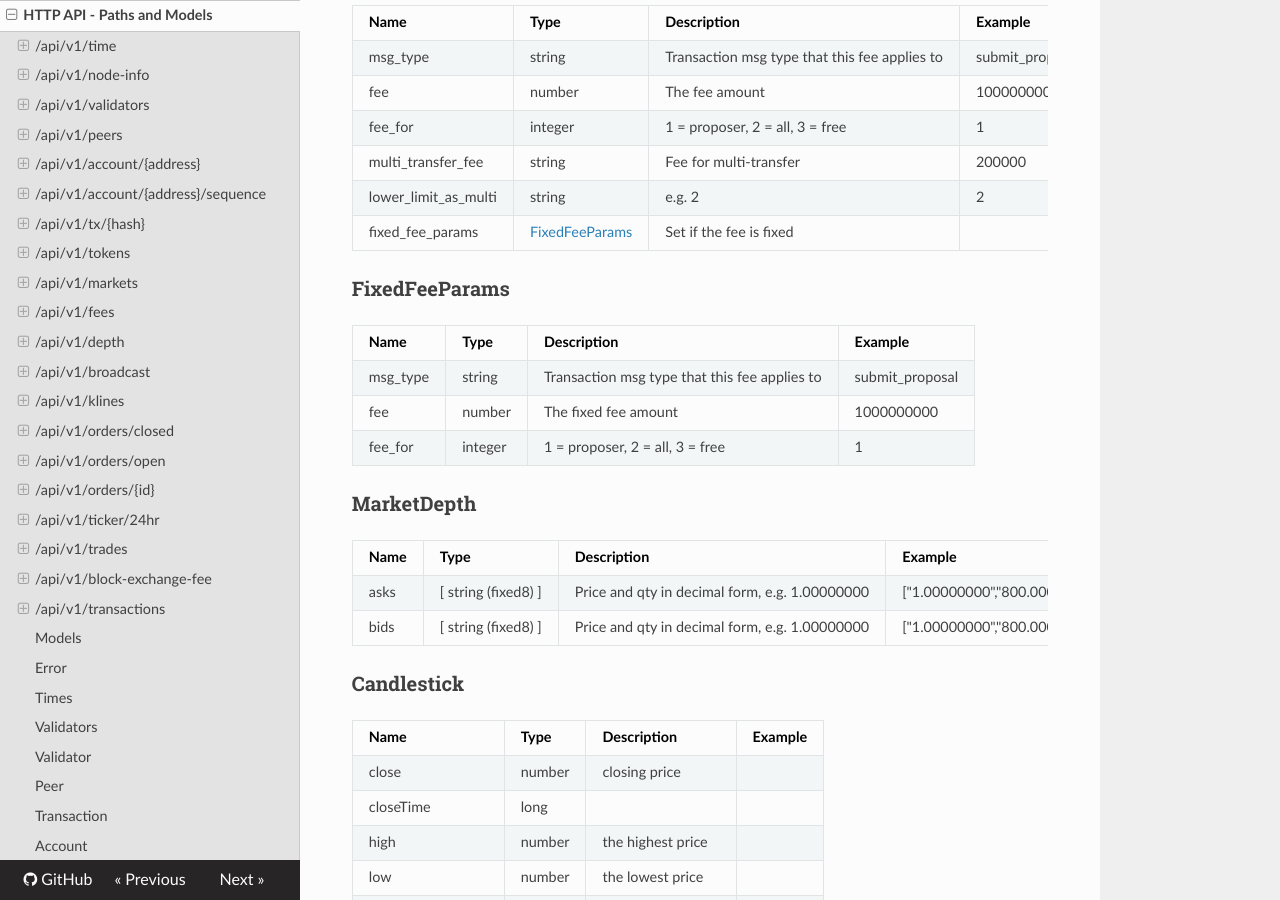
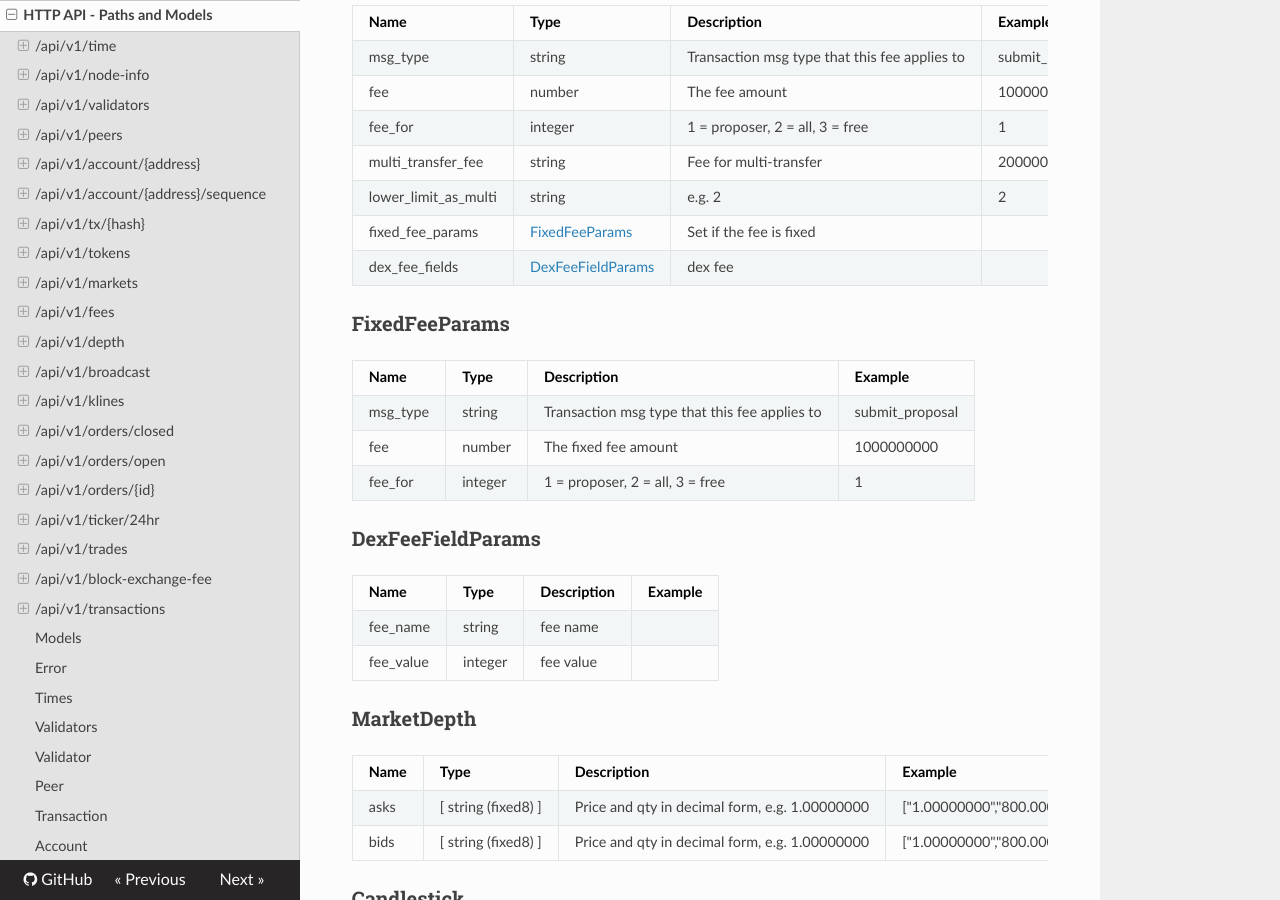
Before and after one commit to yash-sharma1/docs-site, an MkDocs documentation site: the page built from docs/api-reference/dex-api/paths.md, in a window 1280 px wide and 900 px high, scrolled down 21160 px. Built offline with MkDocs 1.6.1, drawn with Linux system fonts in a browser that asks for light colours; nearby versions of some CDN libraries.

Commit message:
Add Fee fields (#89)
* edit api docs

* edit api docs

* edit api docs

* edit fees

```diff
--- a/docs/api-reference/dex-api/paths.md
+++ b/docs/api-reference/dex-api/paths.md
@@ -836,6 +836,7 @@ varies with msg type.
 | multi_transfer_fee | string | Fee for multi-transfer | 200000 |
 | lower_limit_as_multi | string | e.g. 2 | 2 |
 | fixed_fee_params | [FixedFeeParams](#fixedfeeparams) | Set if the fee is fixed |  |
+| dex_fee_fields | [DexFeeFieldParams](#dexfeefieldparams) | dex fee |  |
 
 ### FixedFeeParams
 
@@ -844,6 +845,13 @@ varies with msg type.
 | msg_type | string | Transaction msg type that this fee applies to | submit_proposal |
 | fee | number | The fixed fee amount | 1000000000 |
 | fee_for | integer | 1 = proposer, 2 = all, 3 = free | 1 |
+
+### DexFeeFieldParams
+
+| Name | Type | Description | Example |
+| ---- | ---- | ----------- | ------- |
+| fee_name | string | fee name |  |
+| fee_value | integer | fee value |  |
 
 ### MarketDepth
 
```
Also changed, not shown: swagger.yml (+12 -0 lines).
